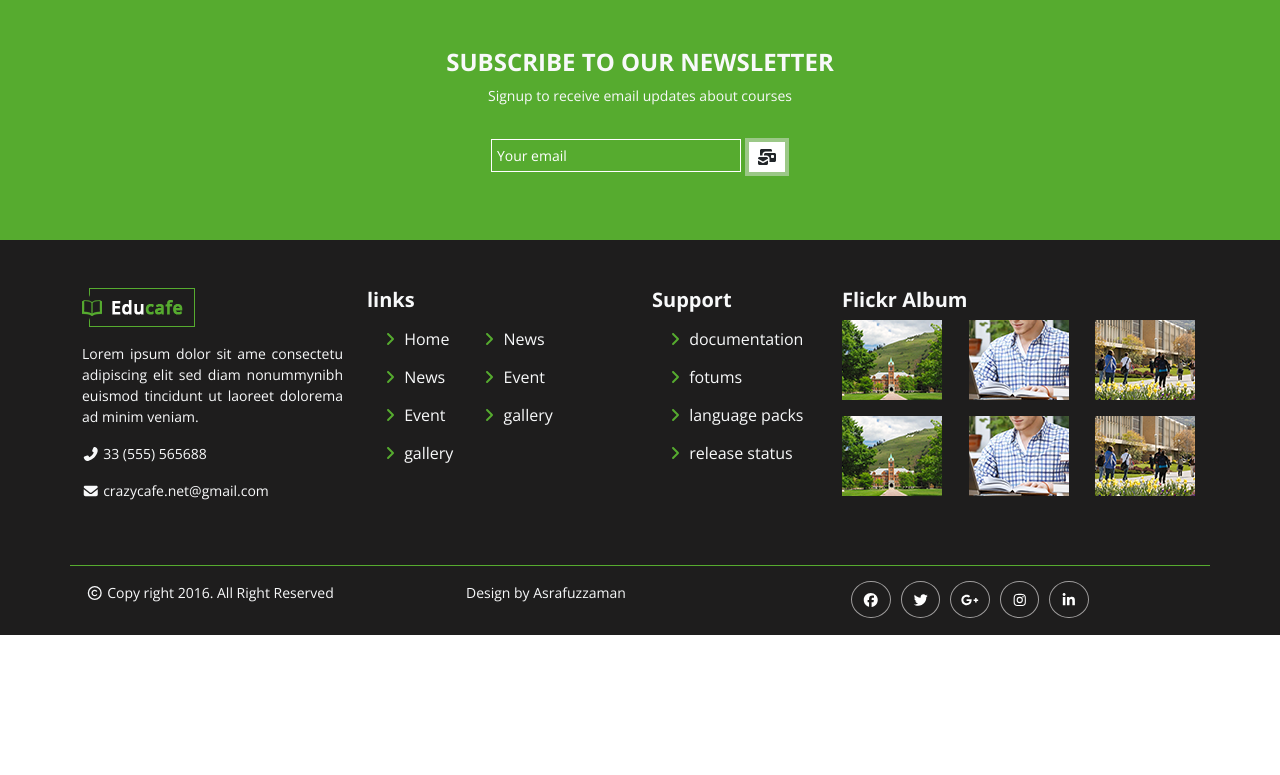
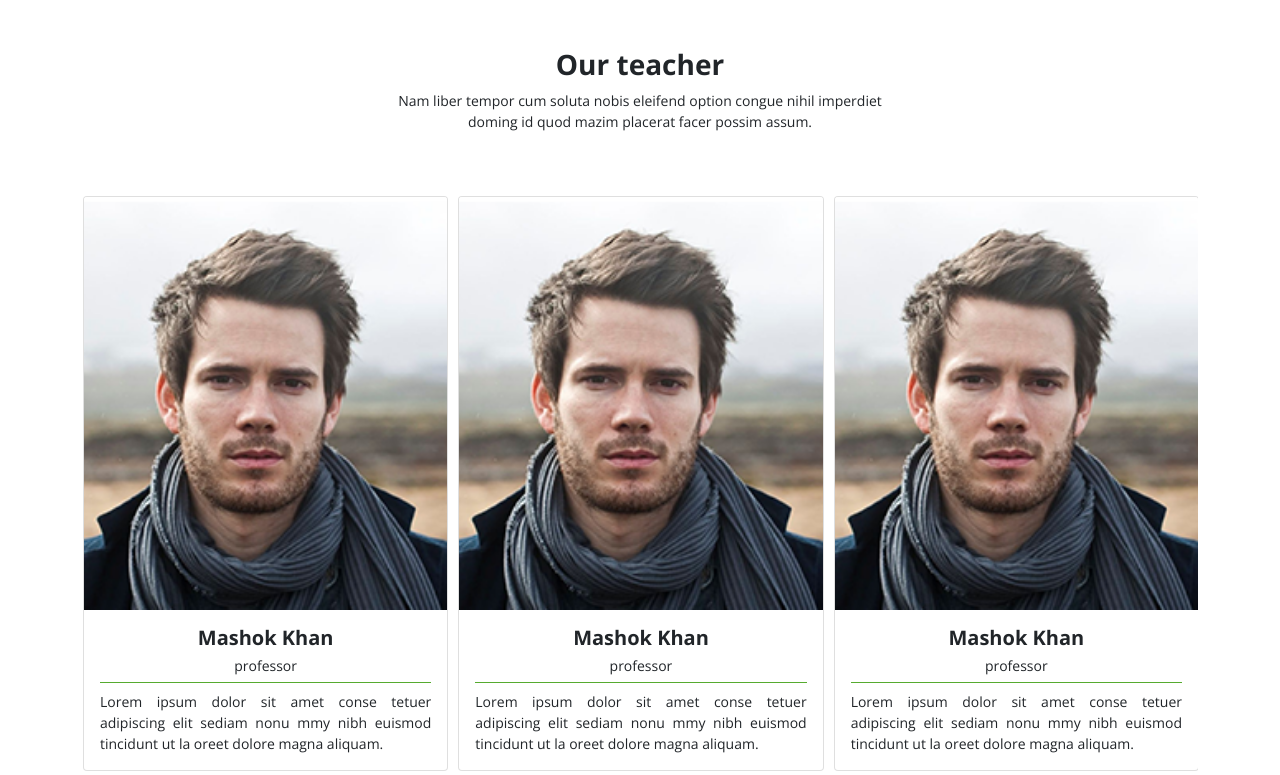
Before and after one commit to asraful771/ledp-psd, a plain HTML site: page pages/about.html in a window 1280 px wide. Shown: the part 581-1356 px from the top of the page. Before the commit the page ends 1216 px from the top, so only its background shows below. Drawn offline with nearby package versions, Linux system fonts and the light colour scheme; files whose address does not match are found by name.

Commit message:
added techer section

```diff
--- a/asset/css/custom.css
+++ b/asset/css/custom.css
@@ -27,7 +27,7 @@ a{text-decoration: none;}
 .t-color{color:#56ab2f;}
 
 .font-s{
-    font-size:14px;
+    font-size:14px !important;
 }
 
 
@@ -430,12 +430,20 @@ a{text-decoration: none;}
                     about section end
 *******************************************************************/
 
+/* ***********************************************************
+                        teacher section start
+****************************************************************/
+.sub-title{
+    border-bottom: 1px solid #56ab2f !important;
+    padding-left: 0 !important;
+    padding-right: 0 !important;
+}
 
 
 
-
-
-
+/* ***********************************************************
+                        teacher section end
+****************************************************************/
 
 
 
--- a/pages/about.html
+++ b/pages/about.html
@@ -95,7 +95,7 @@
                              End head section
         ----------------------------------------------------------->
         <!----------------------------------------------------------
-                            abiut banar start
+                            about banar start
          ------------------------------------------------------------>
 <section class="about" id="about">
     <div class="container text-light text-center p-5 ">
@@ -108,8 +108,22 @@
     </div>
 </section>
     <!--------------------------------------------------------
-                            abiut banar End
+                            about banar End
          ------------------------------------------------------------>
+
+
+<!-- ----------------------------------------------
+                            post section start
+----------------------------------------------------->
+
+
+
+
+
+
+<!-- ----------------------------------------------
+                            post section start
+----------------------------------------------------->
 
 
 <!-- -------------------------------------------------------------------
@@ -151,6 +165,42 @@
   <!-- -------------------------------------------------------
                             inportent fact end
   ------------------------------------------->
+
+  <!-- -----------------------------------------
+                        teacher section start
+  ------------------------------------------------>
+<section id="teacher">
+  <div class="container py-5 text-center">
+      <h3 class="fw-bold ">Our teacher</h3>
+      <p class=" font-s pb-5"> Nam liber tempor cum soluta nobis eleifend option congue nihil imperdiet <br>
+        doming id quod mazim placerat facer possim assum.</p>
+
+    <div class="row">
+      <div class="col-md-12">
+        <div class="owl-carousel owl-theme">
+            <div class="card">
+              <img src="../asset/img/teacher1.png" class="card-img-top" alt="!">
+              <div class="card-body">
+                <h5 class="card-title">Mashok Khan</h5>
+                <h6 class="sub-title font-s pb-2 ">professor</h6>
+                <p class="card-text font-s">Lorem ipsum dolor sit amet conse
+                  tetuer adipiscing elit sediam nonu
+                  mmy nibh euismod tincidunt ut la
+                  oreet dolore magna aliquam.</p>
+
+              </div>
+            </div>
+
+
+        </div>
+      </div>
+
+    </div>
+  </div>
+</section>
+  <!-- ---------------------------------------------
+                        teacher section end
+  --------------------------------------------------->
 
 <!-- ----------------------------------------------------------------
                            cta start
```
Also changed, not shown: asset/img/teacher1.png (added), asset/img/teacher2.png (added), asset/img/teacher3.png (added), asset/img/teacher4.png (added).
